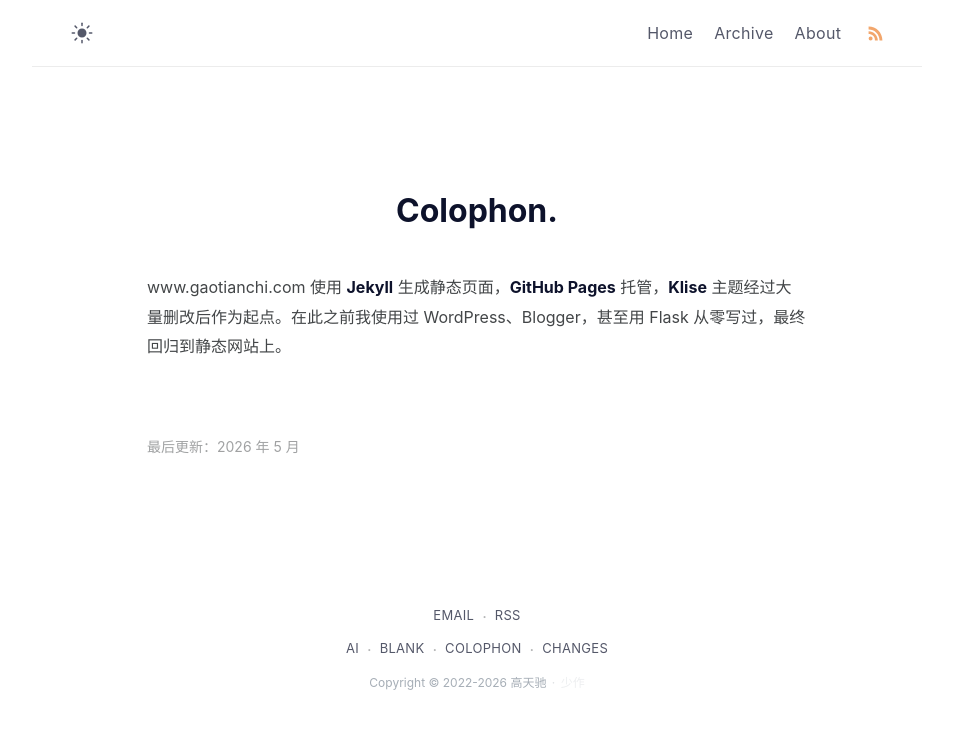
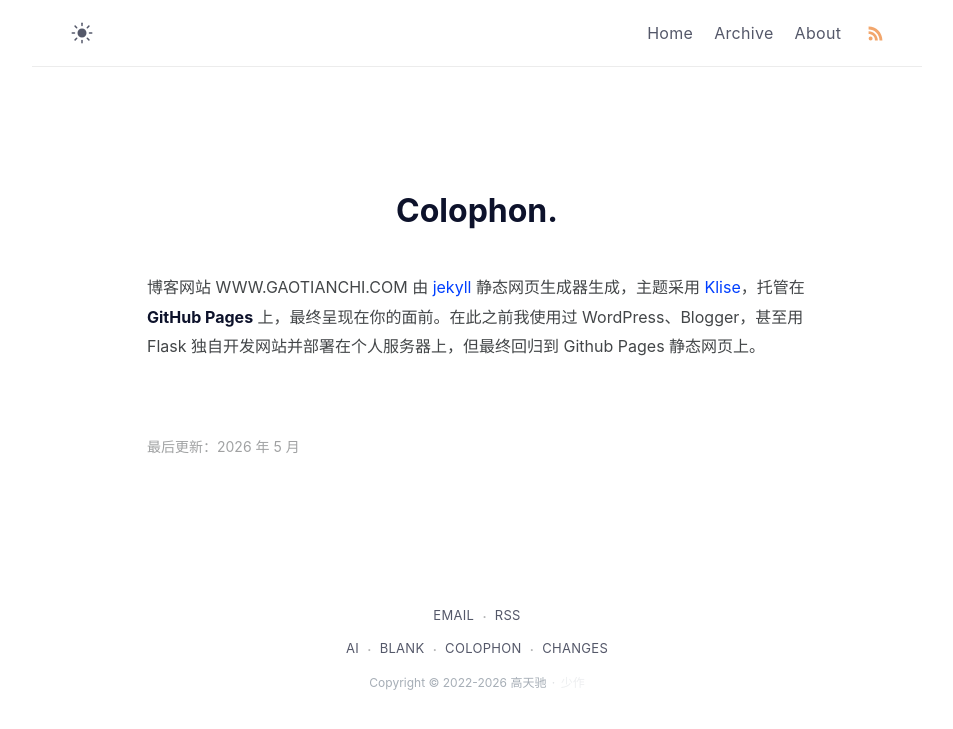
Before and after one commit to gaotianchi/gaotianchi.github.io, a Jekyll site: the page built from colophon.md, in a window 1280 px wide. Shown: the top 729 px of the page, without its empty margins (163-1116 px from the left). Built offline with Jekyll 4.4.1, drawn with Linux system fonts in a browser that asks for light colours.

Commit message:
refine colophon description for clarity and detail

```diff
--- a/colophon.md
+++ b/colophon.md
@@ -6,7 +6,7 @@ description: 这个网站是如何构建的？
 comments: false
 ---
 
-www.gaotianchi.com 使用 **Jekyll** 生成静态页面，**GitHub Pages** 托管，**Klise** 主题经过大量删改后作为起点。在此之前我使用过 WordPress、Blogger，甚至用 Flask 从零写过，最终回归到静态网站上。
+博客网站 WWW.GAOTIANCHI.COM 由 [jekyll](https://jekyllrb.com/) 静态网页生成器生成，主题采用 [Klise](https://github.com/piharpi/jekyll-klise)，托管在 **GitHub Pages** 上，最终呈现在你的面前。在此之前我使用过 WordPress、Blogger，甚至用 Flask 独自开发网站并部署在个人服务器上，但最终回归到 Github Pages 静态网页上。
 
 
 <small style="display:block; margin-top: 3em; opacity: 0.5;">最后更新：2026 年 5 月</small>
```
